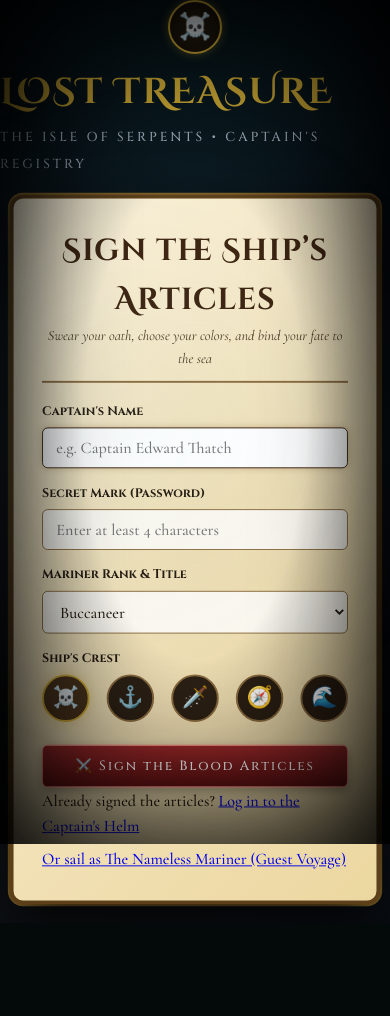
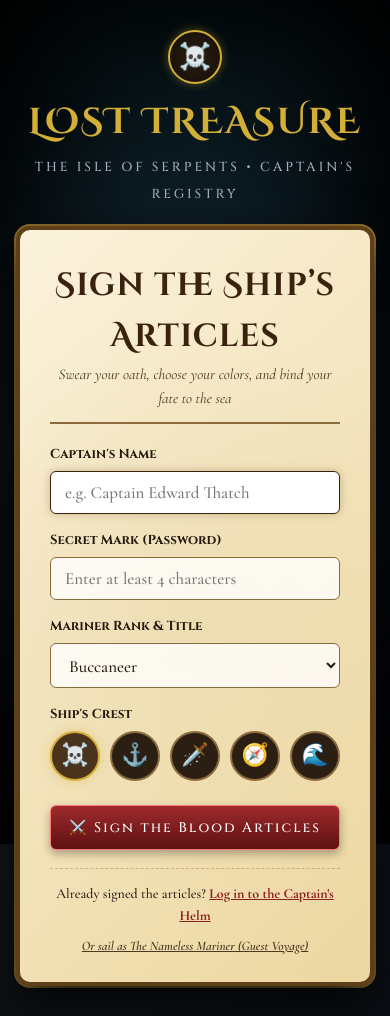
Before and after one commit to Aqsahaji/lost_treasure, a PHP site: page /register.php in a window 390 px wide. Before the commit the page ends 907 px from the top, so only its background shows below. Run offline with PHP 8.4, Linux system fonts and the light colour scheme; some web fonts are replaced.

Commit message:
Update style.css

```diff
--- a/css/style.css
+++ b/css/style.css
@@ -1715,4 +1715,70 @@ body {
   .captain-stats-cluster {
     justify-content: space-around;
   }
-}
+/* Standalone Auth Pages (login.php & register.php) */
+.auth-page-body {
+  display: flex;
+  align-items: center;
+  justify-content: center;
+  min-height: 100vh;
+  padding: 30px 16px;
+  background-color: var(--bg-dark);
+}
+
+.auth-standalone-wrapper {
+  width: 100%;
+  max-width: 520px;
+  position: relative;
+  z-index: 10;
+  margin: auto;
+}
+
+.auth-brand-header {
+  text-align: center;
+  margin-bottom: 20px;
+}
+
+.auth-standalone-card {
+  margin: 0 auto;
+  transform: none !important;
+  box-shadow: 0 16px 50px rgba(0, 0, 0, 0.9), 0 0 0 2px var(--brass-rim);
+}
+
+.auth-alert-banner {
+  background: rgba(184, 38, 38, 0.15);
+  border: 1.5px solid var(--wax-red);
+  border-radius: 6px;
+  padding: 10px 14px;
+  margin-bottom: 16px;
+  font-family: var(--font-heading);
+  font-size: 13px;
+  color: #ff8585;
+  display: flex;
+  align-items: center;
+  gap: 8px;
+}
+
+.auth-page-footer-links {
+  text-align: center;
+  margin-top: 18px;
+  border-top: 1px dashed rgba(139, 107, 62, 0.4);
+  padding-top: 14px;
+  font-size: 14px;
+}
+
+.auth-page-footer-links a {
+  color: var(--ink-red);
+  font-weight: 700;
+  text-decoration: underline;
+  transition: var(--transition-smooth);
+}
+
+.auth-page-footer-links a:hover {
+  color: #4a1212;
+}
+
+.auth-page-footer-links .guest-link {
+  color: var(--ink-secondary);
+  font-style: italic;
+  font-size: 13px;
+}
```
